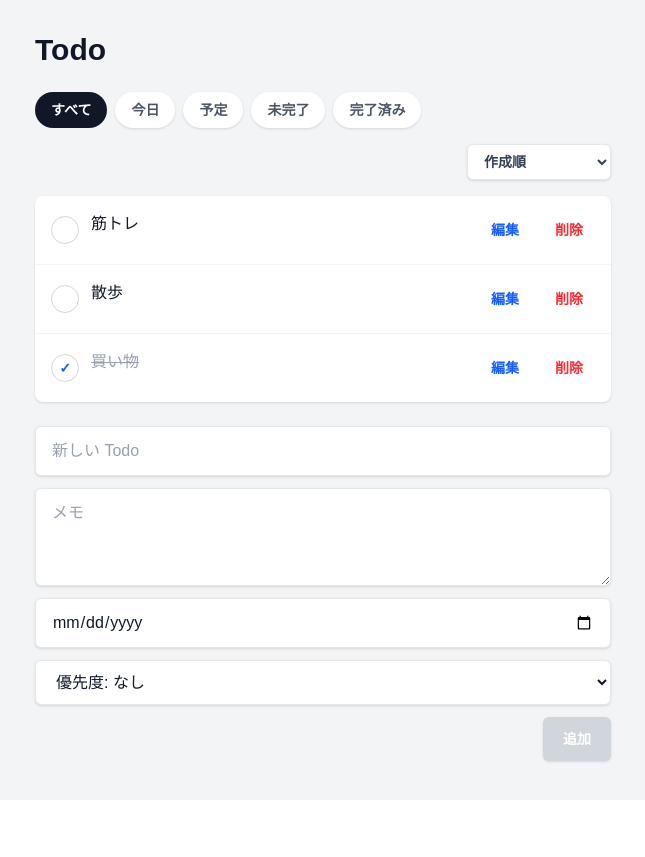
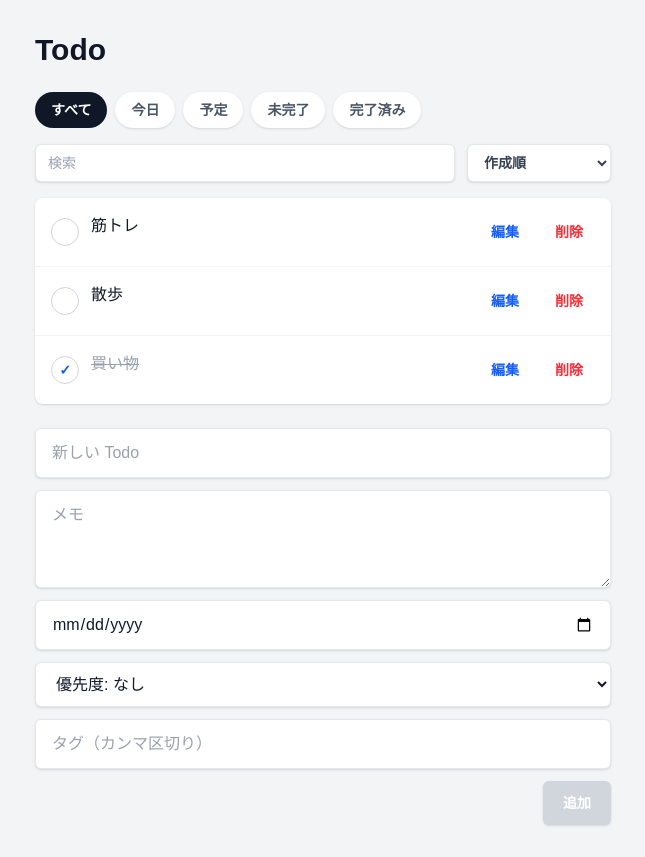
Before and after one commit to daxi1081-ui/todo-app, a Next.js app: page / in a window 1280 px wide. Shown: the whole page, without its empty margins (317-962 px from the left). Before the commit the page ends 800 px from the top, so only its background shows below. Built offline with nearby package versions, Linux system fonts and the light colour scheme.

Commit message:
タグ機能と検索機能を追加

```diff
--- a/app/components/TodoItem.tsx
+++ b/app/components/TodoItem.tsx
@@ -14,6 +14,8 @@ type TodoItemProps = {
   dueDate: string;
   /** 一覧に表示する Todo 優先度。 */
   priority: TodoPriority;
+  /** 一覧に表示する Todo タグ一覧。 */
+  tags: string[];
   /** 優先度の選択肢。 */
   priorityOptions: TodoPriorityOption[];
   /** 完了済みかどうか。 */
@@ -28,6 +30,7 @@ type TodoItemProps = {
     memo: string,
     dueDate: string,
     priority: TodoPriority,
+    tags: string[],
   ) => void;
 };
 
@@ -53,6 +56,23 @@ function getPriorityLabel(priority: TodoPriority, options: TodoPriorityOption[])
 }
 
 /**
+ * タグ入力を Todo に保存するタグ一覧へ変換します。
+ *
+ * @param value カンマ区切りのタグ入力。
+ * @returns 空文字と重複を取り除いたタグ一覧。
+ */
+function parseTags(value: string) {
+  return Array.from(
+    new Set(
+      value
+        .split(",")
+        .map((tag) => tag.trim())
+        .filter((tag) => tag.length > 0),
+    ),
+  );
+}
+
+/**
  * Todo を 1 件分表示し、完了切り替え、編集、削除を扱います。
  *
  * @param props Todo 表示に必要な情報。
@@ -60,6 +80,7 @@ function getPriorityLabel(priority: TodoPriority, options: TodoPriorityOption[])
  * @param props.memo 表示する Todo メモ。
  * @param props.dueDate 表示する Todo 期限日。
  * @param props.priority 表示する Todo 優先度。
+ * @param props.tags 表示する Todo タグ一覧。
  * @param props.priorityOptions 優先度の選択肢。
  * @param props.completed 完了済みかどうか。
  * @param props.onToggle 完了状態を切り替える処理。
@@ -72,6 +93,7 @@ export function TodoItem({
   memo,
   dueDate,
   priority,
+  tags,
   priorityOptions,
   completed,
   onToggle,
@@ -82,12 +104,14 @@ export function TodoItem({
   const editMemoInputId = useId();
   const editDueDateInputId = useId();
   const editPriorityInputId = useId();
+  const editTagsInputId = useId();
   const editInputRef = useRef<HTMLInputElement>(null);
   const [isEditing, setIsEditing] = useState(false);
   const [editingTitle, setEditingTitle] = useState(title);
   const [editingMemo, setEditingMemo] = useState(memo);
   const [editingDueDate, setEditingDueDate] = useState(dueDate);
   const [editingPriority, setEditingPriority] = useState<TodoPriority>(priority);
+  const [editingTags, setEditingTags] = useState(tags.join(", "));
   const trimmedEditingTitle = editingTitle.trim();
   const priorityLabel = getPriorityLabel(priority, priorityOptions);
 
@@ -108,6 +132,7 @@ export function TodoItem({
     setEditingMemo(memo);
     setEditingDueDate(dueDate);
     setEditingPriority(priority);
+    setEditingTags(tags.join(", "));
     setIsEditing(true);
   }
 
@@ -119,6 +144,7 @@ export function TodoItem({
     setEditingMemo(memo);
     setEditingDueDate(dueDate);
     setEditingPriority(priority);
+    setEditingTags(tags.join(", "));
     setIsEditing(false);
   }
 
@@ -134,7 +160,13 @@ export function TodoItem({
       return;
     }
 
-    onUpdateTodo(trimmedEditingTitle, editingMemo.trim(), editingDueDate, editingPriority);
+    onUpdateTodo(
+      trimmedEditingTitle,
+      editingMemo.trim(),
+      editingDueDate,
+      editingPriority,
+      parseTags(editingTags),
+    );
     setIsEditing(false);
   }
 
@@ -217,6 +249,16 @@ export function TodoItem({
               </option>
             ))}
           </select>
+          <label htmlFor={editTagsInputId} className="sr-only">
+            Todo タグを編集
+          </label>
+          <input
+            id={editTagsInputId}
+            type="text"
+            value={editingTags}
+            onChange={(event) => setEditingTags(event.target.value)}
+            className="min-w-0 rounded-md border border-gray-200 px-3 py-2 text-sm text-gray-900 outline-none transition focus:border-blue-400"
+          />
           <div className="flex flex-wrap gap-2">
             <button
               type="submit"
@@ -279,6 +321,22 @@ export function TodoItem({
                 優先度: {priorityLabel}
               </span>
             ) : null}
+            {tags.length > 0 ? (
+              <span className="mt-2 flex flex-wrap gap-1">
+                {tags.map((tag) => (
+                  <span
+                    key={tag}
+                    className={
+                      completed
+                        ? "inline-flex rounded-full bg-gray-100 px-2 py-1 text-xs font-semibold text-gray-400"
+                        : "inline-flex rounded-full bg-emerald-50 px-2 py-1 text-xs font-semibold text-emerald-700"
+                    }
+                  >
+                    #{tag}
+                  </span>
+                ))}
+              </span>
+            ) : null}
           </button>
 
           <button
--- a/app/components/TodoList.tsx
+++ b/app/components/TodoList.tsx
@@ -86,6 +86,23 @@ function toDateInputValue(date: Date) {
 }
 
 /**
+ * タグ入力を Todo に保存するタグ一覧へ変換します。
+ *
+ * @param value カンマ区切りのタグ入力。
+ * @returns 空文字と重複を取り除いたタグ一覧。
+ */
+function parseTags(value: string) {
+  return Array.from(
+    new Set(
+      value
+        .split(",")
+        .map((tag) => tag.trim())
+        .filter((tag) => tag.length > 0),
+    ),
+  );
+}
+
+/**
  * 保存済み Todo を現在の Todo 型に整えます。
  *
  * @param value 判定する値。
@@ -112,6 +129,9 @@ function normalizeStoredTodo(value: unknown): Todo | null {
     memo: typeof todo.memo === "string" ? todo.memo : "",
     dueDate: typeof todo.dueDate === "string" ? todo.dueDate : "",
     priority: isTodoPriority(todo.priority) ? todo.priority : "none",
+    tags: Array.isArray(todo.tags)
+      ? todo.tags.filter((tag): tag is string => typeof tag === "string")
+      : [],
     completed: todo.completed,
   };
 }
@@ -230,6 +250,27 @@ function filterTodos(todos: Todo[], filter: TodoFilter) {
 }
 
 /**
+ * Todo 一覧を検索語で絞り込みます。
+ *
+ * @param todos 検索対象の Todo 一覧。
+ * @param query 検索語。
+ * @returns 検索語に一致する Todo 一覧。
+ */
+function searchTodos(todos: Todo[], query: string) {
+  const normalizedQuery = query.trim().toLowerCase();
+
+  if (normalizedQuery.length === 0) {
+    return todos;
+  }
+
+  return todos.filter((todo) => {
+    const searchableText = [todo.title, todo.memo, ...todo.tags].join(" ").toLowerCase();
+
+    return searchableText.includes(normalizedQuery);
+  });
+}
+
+/**
  * Todo 一覧を選択中の条件に合わせて並び替えます。
  *
  * @param todos 並び替え対象の Todo 一覧。
@@ -279,13 +320,18 @@ export function TodoList({ todos }: TodoListProps) {
   const [newTodoMemo, setNewTodoMemo] = useState("");
   const [newTodoDueDate, setNewTodoDueDate] = useState("");
   const [newTodoPriority, setNewTodoPriority] = useState<TodoPriority>("none");
+  const [newTodoTags, setNewTodoTags] = useState("");
+  const [searchQuery, setSearchQuery] = useState("");
   const [selectedFilter, setSelectedFilter] = useState<TodoFilter>("all");
   const [selectedSort, setSelectedSort] = useState<TodoSort>("created");
   const [hasLoadedStoredTodos, setHasLoadedStoredTodos] = useState(false);
   const hasChangedTodosRef = useRef(false);
   const hasChangedSortRef = useRef(false);
 
-  const filteredTodoItems = sortTodos(filterTodos(todoItems, selectedFilter), selectedSort);
+  const filteredTodoItems = sortTodos(
+    searchTodos(filterTodos(todoItems, selectedFilter), searchQuery),
+    selectedSort,
+  );
 
   useEffect(() => {
     let isActive = true;
@@ -336,13 +382,14 @@ export function TodoList({ todos }: TodoListProps) {
   }
 
   /**
-   * 指定した Todo のタイトル、メモ、期限日、優先度を更新します。
+   * 指定した Todo のタイトル、メモ、期限日、優先度、タグを更新します。
    *
    * @param id 更新する Todo の ID。
    * @param title 更新後のタイトル。
    * @param memo 更新後のメモ。
    * @param dueDate 更新後の期限日。
    * @param priority 更新後の優先度。
+   * @param tags 更新後のタグ一覧。
    */
   function updateTodo(
     id: number,
@@ -350,6 +397,7 @@ export function TodoList({ todos }: TodoListProps) {
     memo: string,
     dueDate: string,
     priority: TodoPriority,
+    tags: string[],
   ) {
     const trimmedTitle = title.trim();
 
@@ -362,7 +410,7 @@ export function TodoList({ todos }: TodoListProps) {
     setTodoItems((currentTodos) =>
       currentTodos.map((todo) =>
         todo.id === id
-          ? { ...todo, title: trimmedTitle, memo, dueDate, priority }
+          ? { ...todo, title: trimmedTitle, memo, dueDate, priority, tags }
           : todo,
       ),
     );
@@ -396,7 +444,7 @@ export function TodoList({ todos }: TodoListProps) {
   }
 
   /**
-   * 入力されたタイトル、メモ、期限日、優先度で未完了の Todo を追加します。
+   * 入力されたタイトル、メモ、期限日、優先度、タグで未完了の Todo を追加します。
    *
    * @param event フォーム送信イベント。
    */
@@ -419,6 +467,7 @@ export function TodoList({ todos }: TodoListProps) {
         memo: newTodoMemo.trim(),
         dueDate: newTodoDueDate,
         priority: newTodoPriority,
+        tags: parseTags(newTodoTags),
         completed: false,
       },
     ]);
@@ -426,6 +475,7 @@ export function TodoList({ todos }: TodoListProps) {
     setNewTodoMemo("");
     setNewTodoDueDate("");
     setNewTodoPriority("none");
+    setNewTodoTags("");
   }
 
   /**
@@ -474,7 +524,18 @@ export function TodoList({ todos }: TodoListProps) {
         })}
       </div>
 
-      <div className="mb-4 flex justify-end">
+      <div className="mb-4 grid gap-3 sm:grid-cols-[1fr_auto]">
+        <label htmlFor="todo-search" className="sr-only">
+          Todo 検索
+        </label>
+        <input
+          id="todo-search"
+          type="search"
+          value={searchQuery}
+          onChange={(event) => setSearchQuery(event.target.value)}
+          placeholder="検索"
+          className="min-w-0 rounded-md border border-gray-200 bg-white px-3 py-2 text-sm text-gray-900 shadow-sm outline-none transition placeholder:text-gray-400 focus:border-blue-400"
+        />
         <label htmlFor="todo-sort" className="sr-only">
           Todo 並び替え
         </label>
@@ -500,12 +561,13 @@ export function TodoList({ todos }: TodoListProps) {
             memo={todo.memo}
             dueDate={todo.dueDate}
             priority={todo.priority}
+            tags={todo.tags}
             priorityOptions={priorityOptions}
             completed={todo.completed}
             onToggle={() => toggleTodoCompleted(todo.id)}
             onDelete={() => deleteTodo(todo.id)}
-            onUpdateTodo={(title, memo, dueDate, priority) =>
-              updateTodo(todo.id, title, memo, dueDate, priority)
+            onUpdateTodo={(title, memo, dueDate, priority, tags) =>
+              updateTodo(todo.id, title, memo, dueDate, priority, tags)
             }
           />
         ))}
@@ -560,6 +622,17 @@ export function TodoList({ todos }: TodoListProps) {
             </option>
           ))}
         </select>
+        <label htmlFor="new-todo-tags" className="sr-only">
+          追加する Todo タグ
+        </label>
+        <input
+          id="new-todo-tags"
+          type="text"
+          value={newTodoTags}
+          onChange={(event) => setNewTodoTags(event.target.value)}
+          placeholder="タグ（カンマ区切り）"
+          className="min-w-0 rounded-md border border-gray-200 bg-white px-4 py-3 text-gray-900 shadow-sm outline-none transition placeholder:text-gray-400 focus:border-blue-400"
+        />
         <div className="flex justify-end">
           <AddButton disabled={newTodoTitle.trim().length === 0} />
         </div>
--- a/app/page.tsx
+++ b/app/page.tsx
@@ -6,9 +6,33 @@ import type { Todo } from "./types/todo";
  * 将来 API や DB に置き換える場合は、この一覧の取得処理を差し替えます。
  */
 const todos: Todo[] = [
-  { id: 1, title: "筋トレ", memo: "", dueDate: "", priority: "none", completed: false },
-  { id: 2, title: "散歩", memo: "", dueDate: "", priority: "none", completed: false },
-  { id: 3, title: "買い物", memo: "", dueDate: "", priority: "none", completed: true },
+  {
+    id: 1,
+    title: "筋トレ",
+    memo: "",
+    dueDate: "",
+    priority: "none",
+    tags: [],
+    completed: false,
+  },
+  {
+    id: 2,
+    title: "散歩",
+    memo: "",
+    dueDate: "",
+    priority: "none",
+    tags: [],
+    completed: false,
+  },
+  {
+    id: 3,
+    title: "買い物",
+    memo: "",
+    dueDate: "",
+    priority: "none",
+    tags: [],
+    completed: true,
+  },
 ];
 
 /**
--- a/app/types/todo.ts
+++ b/app/types/todo.ts
@@ -9,6 +9,8 @@ export type Todo = {
   dueDate: string;
   /** Todo の優先度。 */
   priority: TodoPriority;
+  /** Todo に付けるタグ一覧。 */
+  tags: string[];
   /** Todo が完了済みかどうか。 */
   completed: boolean;
 };
```
Also changed, not shown: 2 other files (tests, documents, lock files or other folders).
